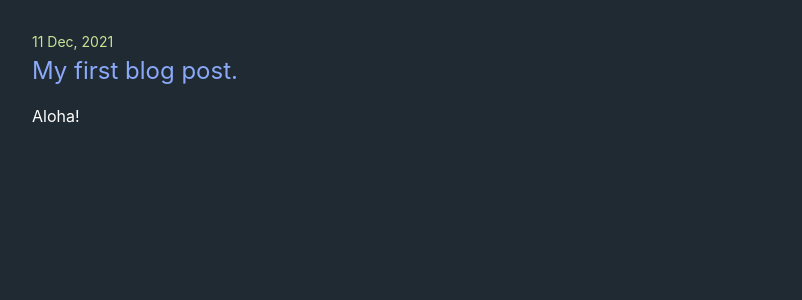
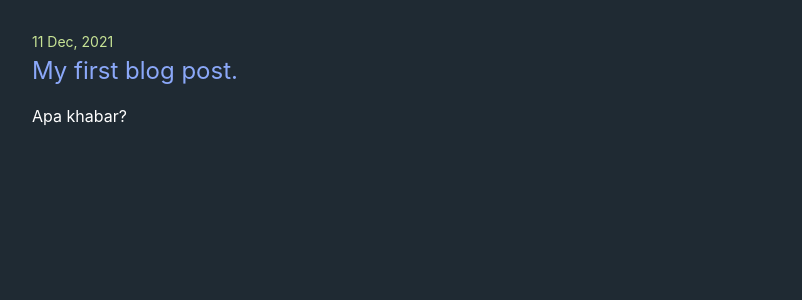
Before and after one commit to MaxisJaisi/maxisjaisi.github.io, a Jekyll site: the page built from blog.md, in a window 1280 px wide. Shown: the part 379-679 px from the top of the page, without its empty margins (238-1040 px from the left). Built offline with Jekyll 4.4.1, drawn with Linux system fonts in a browser that asks for light colours.

Commit message:
Added some stuff.

```diff
--- a/_posts/2021-12-11-first-blog-post.md
+++ b/_posts/2021-12-11-first-blog-post.md
@@ -2,6 +2,7 @@
 layout: post
 title:  "My first blog post."
 date: 11 Dec, 2021 16:00
-categories: mathematics
+categories: general
 ---
-Aloha!
+
+Apa khabar?
```
